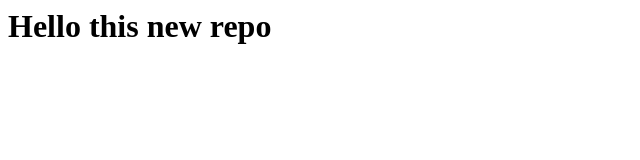
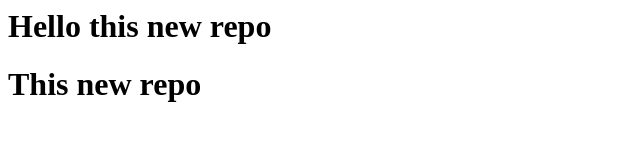
Before and after one commit to Vedant-579/LocalRepo, a plain HTML site: page index.html in a window 1280 px wide. Shown: the whole page, without its empty margins (0-640 px from the left). Drawn offline with Linux system fonts and the light colour scheme.

Commit message:
Add nre feature

```diff
--- a/index.html
+++ b/index.html
@@ -1 +1,2 @@
 <h1>Hello this new repo</h1>
+<h1>This new repo</h1>
```
